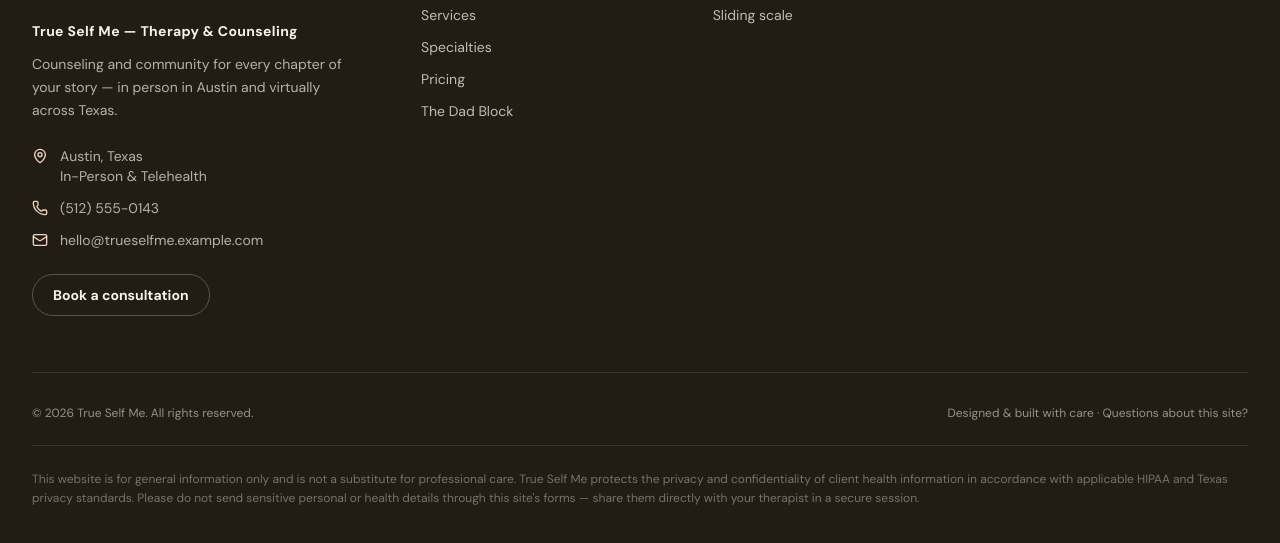
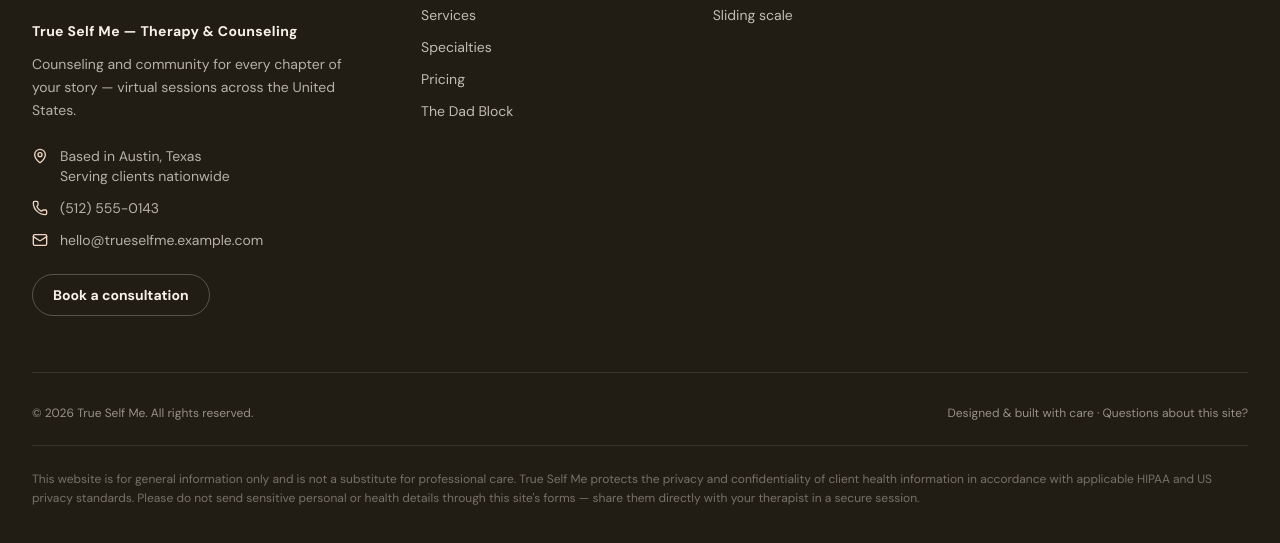
Before and after one commit to TalhaQureshi324/My_Kahani_Project, a Next.js app: page /the-dad-block/events in a window 1280 px wide. Shown: the part 1914-2457 px from the top of the page. Built offline with nearby package versions, Linux system fonts and the light colour scheme.

Commit message:
US-wide virtual positioning: align metadata, schema, and copy

```diff
--- a/app/layout.tsx
+++ b/app/layout.tsx
@@ -23,19 +23,20 @@ const sans = DM_Sans({
 export const metadata: Metadata = {
   metadataBase: new URL(site.url),
   title: {
-    default: "True Self Me | Therapy & Counseling in Austin, TX",
+    default: "True Self Me | Virtual Therapy & Counseling Across the US",
     template: "%s | True Self Me",
   },
   description:
-    "Grounded, authentic therapy and counseling for individuals, teens, couples, and dads. Professional support to help you find steadiness, clarity, and purpose.",
+    "Grounded, authentic virtual therapy for individuals, teens, couples, and dads across the United States — support to find steadiness, clarity, and purpose.",
   keywords: [
-    "Austin Therapy",
+    "Virtual Therapy",
+    "Online Therapy",
     "Therapy for Dads",
     "Men's Mental Health",
     "Couples Therapy",
     "Individual Counseling",
     "The Dad Block",
-    "Sliding Scale Therapy Austin",
+    "Sliding Scale Therapy",
     "True Self Me",
   ],
   authors: [{ name: "True Self Me" }],
@@ -62,9 +63,9 @@ export const metadata: Metadata = {
     locale: "en_US",
     url: site.url,
     siteName: "True Self Me",
-    title: "True Self Me | Therapy & Counseling in Austin, TX",
+    title: "True Self Me | Virtual Therapy & Counseling Across the US",
     description:
-      "Grounded therapy for individuals, couples, and dads. Schedule your consultation today.",
+      "A grounded, pressure-free space for individual, couples, and group therapy — virtual sessions across the United States.",
     images: [
       {
         url: "/og-image.jpg",
@@ -77,7 +78,7 @@ export const metadata: Metadata = {
   twitter: {
     card: "summary_large_image",
     title: "True Self Me | Therapy & Counseling",
-    description: "Grounded therapy for individuals, couples, and dads in Austin, TX.",
+    description: "Virtual therapy for individuals, couples, and dads across the United States.",
     images: ["/og-image.jpg"],
   },
   other: {
--- a/app/page.tsx
+++ b/app/page.tsx
@@ -22,7 +22,7 @@ const medicalBusinessSchema = {
   "@type": "MedicalBusiness",
   name: "True Self Me - Therapy & Counseling",
   description:
-    "Professional therapy and counseling services for individuals, couples, families, and community support groups.",
+    "Professional virtual therapy and counseling services for individuals, couples, families, and community support groups across the United States.",
   image: `${site.url}/og-image.jpg`,
   url: site.url,
   telephone: "+1-512-555-0143",
@@ -46,8 +46,8 @@ const medicalBusinessSchema = {
     longitude: -97.7431,
   },
   areaServed: {
-    "@type": "City",
-    name: "Austin",
+    "@type": "Country",
+    name: "United States",
   },
   founder: {
     "@type": "Person",
@@ -79,10 +79,10 @@ const faqSchema = {
     },
     {
       "@type": "Question",
-      name: "Do you offer in-person and online therapy?",
+      name: "Do you offer online therapy?",
       acceptedAnswer: {
         "@type": "Answer",
-        text: "Yes, we provide both in-person therapy sessions in Austin, Texas, and secure telehealth appointments.",
+        text: "Yes — True Self Me is a fully virtual practice providing secure telehealth appointments to clients across the United States.",
       },
     },
     {
--- a/components/footer/Footer.tsx
+++ b/components/footer/Footer.tsx
@@ -26,16 +26,16 @@ export default function Footer() {
               True Self Me — Therapy &amp; Counseling
             </p>
             <p className="mt-3 max-w-xs text-sm leading-relaxed text-cream/70">
-              Counseling and community for every chapter of your story — in
-              person in Austin and virtually across Texas.
+              Counseling and community for every chapter of your story —
+              virtual sessions across the United States.
             </p>
             <ul className="mt-6 space-y-3 text-sm text-cream/70">
               <li className="flex items-start gap-3">
                 <MapPin className="mt-0.5 h-4 w-4 shrink-0 text-terracotta-tint" aria-hidden="true" />
                 <span>
-                  Austin, Texas
+                  Based in Austin, Texas
                   <br />
-                  In-Person &amp; Telehealth
+                  Serving clients nationwide
                 </span>
               </li>
               <li className="flex items-center gap-3">
@@ -146,7 +146,7 @@ export default function Footer() {
           This website is for general information only and is not a substitute
           for professional care. True Self Me protects the privacy and
           confidentiality of client health information in accordance with
-          applicable HIPAA and Texas privacy standards. Please do not send
+          applicable HIPAA and US privacy standards. Please do not send
           sensitive personal or health details through this site&apos;s forms —
           share them directly with your therapist in a secure session.
         </p>
--- a/components/navbar/MobileDrawer.tsx
+++ b/components/navbar/MobileDrawer.tsx
@@ -170,7 +170,7 @@ export default function MobileDrawer({
             <ArrowRight className="h-4 w-4" aria-hidden="true" />
           </Link>
           <p className="mt-3 text-center text-xs text-ink-soft">
-            {site.city} · Virtual across Texas
+            {site.virtual}
           </p>
         </div>
       </div>
--- a/components/sections/Hero.tsx
+++ b/components/sections/Hero.tsx
@@ -39,7 +39,8 @@ export default function Hero() {
             {hero.titleEnd}
             <span className="sr-only">
               {" "}
-              True Self Me — Therapy &amp; Counseling in Austin, TX
+              True Self Me — Virtual Therapy &amp; Counseling Across the
+              United States
             </span>
           </h1>
           <p className="mt-6 max-w-xl text-lg leading-relaxed text-ink-soft">
--- a/lib/content.ts
+++ b/lib/content.ts
@@ -208,7 +208,7 @@ export const locationBanner = {
   heading: "Locations:",
   virtualLine1: "Virtual therapy sessions",
   virtualLine2: "across United States",
-  headline: ["Conveniently", "located in the heart", "of Austin"],
+  headline: ["Virtual sessions", "from anywhere in", "the United States"],
 };
 
 export const rightGuidance = {
--- a/lib/site.ts
+++ b/lib/site.ts
@@ -12,7 +12,7 @@ export const site = {
   phoneHref: "tel:+15125550143",
   email: "hello@trueselfme.example.com",
   hours: "Mon–Fri · 9:00 AM – 6:00 PM CT",
-  virtual: "Virtual sessions anywhere in Texas",
+  virtual: "Virtual sessions across the United States",
   // Temporary map location (user-supplied link) — replace with the
   // practice's real coordinates or street address when finalized.
   mapQuery: "43.6548253,-79.388447",
```
